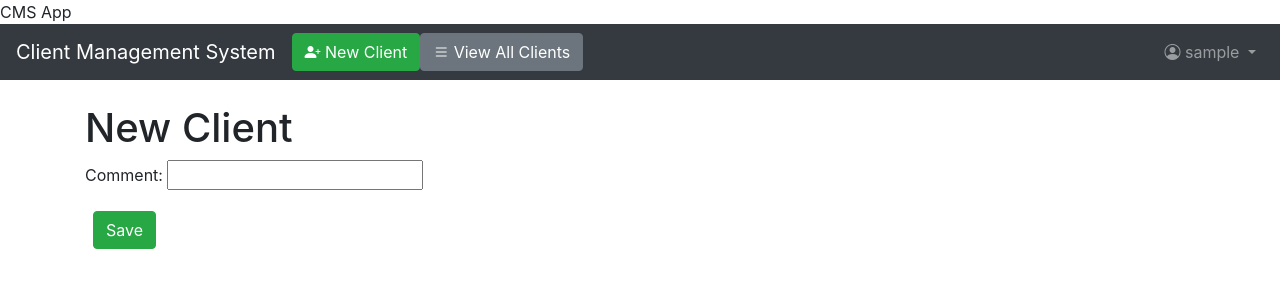
After one commit to trreher/AcmeAuto, a Django app: page /clients/1/comment/ in a window 1280 px wide. The commit adds this page. Shown: the top 300 px of the page. Run offline with Django 3.2, Linux system fonts and the light colour scheme; the visitor is signed in with stand-in values (Sample User, id 1); some libraries are stand-ins or nearby versions.

Commit message:
Adding some styling

```diff
--- a/clientms/settings.py
+++ b/clientms/settings.py
@@ -125,6 +125,10 @@ USE_TZ = True
 
 STATIC_URL = '/static/'
 
+STATICFILES_DIRS = [
+    os.path.join(BASE_DIR, "static"),
+    '/var/www/static/',
+]
 
 #Redirects
 LOGIN_REDIRECT_URL = 'home'
--- a/clients/urls.py
+++ b/clients/urls.py
@@ -5,7 +5,8 @@ from .views import (
     ClientUpdateView,
     ClientDetailView,
     ClientDeleteView,
-    ClientCreateView
+    ClientCreateView,
+    CommentCreateView,
 )
 
 urlpatterns = [
@@ -17,5 +18,7 @@ urlpatterns = [
          ClientDeleteView.as_view(), name='client_delete'),
     path('new/', ClientCreateView.as_view(), name='client_new'),
     path('', ClientListView.as_view(), name='client_list'),
+    path('<int:pk>/comment/',
+        CommentCreateView.as_view(), name='comment_new'),
 
     ]
--- a/clients/views.py
+++ b/clients/views.py
@@ -1,7 +1,7 @@
 from django.views.generic.edit import UpdateView, DeleteView, CreateView
 from django.views.generic import ListView, DetailView
 from .models import models
-from .models import Client
+from .models import Client, Comment
 from django.urls import reverse_lazy
 from django.contrib.auth.mixins import LoginRequiredMixin
 
@@ -33,3 +33,20 @@ class ClientCreateView(LoginRequiredMixin,CreateView):
     def form_valid(self, form):
         form.instance.author = self.request.user
         return super().form_valid(form)
+
+class CommentCreateView(LoginRequiredMixin,CreateView):
+    model = Comment
+    template_name = 'comment_new.html'
+    fields = ('comment',)
+    login_url = 'login'
+    success_url = reverse_lazy('client_list')
+
+    def form_valid(self, form):
+        #default author to currently signed in user
+        form.instance.author = self.request.user
+
+        #make sure we are adding the comment to the client provided by pk
+        foundClient = Client.objects.get(pk = self.kwargs['pk'])
+        form.instance.client = foundClient
+
+        return super().form_valid(form)
--- a/templates/base.html
+++ b/templates/base.html
@@ -1,3 +1,4 @@
+{% load static %}
 <!doctype html>
 <html lang="en">
   <head>
@@ -7,15 +8,18 @@
     initial-scale=1, shrink-to-fit=no">
 
     <!-- Bootstrap CSS -->
+    <link rel="stylesheet" href="https://cdn.jsdelivr.net/npm/bootstrap-icons@1.3.0/font/bootstrap-icons.css">
     <link rel="stylesheet" href="https://stackpath.bootstrapcdn.com/bootstrap/4.1.3/css/bootstrap.min.css" integrity="sha384-MCw98/SFnGE8fJT3GXwEOngsV7Zt27NXFoaoApmYm81iuXoPkFOJwJ8ERdknLPMO" crossorigin="anonymous">
     <name>{% block name %}CMS App{% endblock name %}</name>
+    <link rel="stylesheet" href="{% static 'css/base.css' %}">
   </head>
   <body>
     <nav class="navbar navbar-expand-md navbar-dark bg-dark mb-4">
       <a class="navbar-brand" href="{% url 'home' %}">Client Management System</a>
       {% if user.is_authenticated %}
         <ul class="navbar-nav mr-auto">
-          <li class="nav-item"><a href="{% url 'client_new' %}">+ New</a></li>
+          <li class="nav-item"><a class="btn btn-success" href="{% url 'client_new' %}"><i class="bi bi-person-plus-fill"></i> New Client</a></li>
+          <li class="nav-item"><a class="btn btn-secondary" href="{% url 'client_list' %}"><i class="bi bi-list"></i> View All Clients</a></li>
         </ul>
       {% endif %}
       <button class="navbar-toggler" type="button" data-toggle="collapse"
@@ -30,6 +34,7 @@
               <a class="nav-link dropdown-toggle" href="#" id="userMenu"\
               data-toggle="dropdown" aria-haspopup="true" aria-expanded\
               ="false">
+                <i class="bi bi-person-circle"></i>
                 {{ user.username }}
               </a>
               <div class="dropdown-menu dropdown-menu-right"
--- a/templates/client_list.html
+++ b/templates/client_list.html
@@ -3,6 +3,8 @@
 {% block title %}Clients{% endblock title %}
 
 {% block content %}
+  <h1>Acme Auto Client List</h1>
+  <br>
   {% for client in object_list %}
     <div class="card">
       <div class="card-header">
@@ -18,7 +20,7 @@
       </div>
       <div class="card-body">
         <p>{{client.notes}}</p>
-        <p><a href="{% url 'client_edit' client.pk %}">Edit</a> | <a href="{% url 'client_delete' client.pk %}">Delete</a></p>
+        <p><a href="{% url 'client_edit' client.pk %}">Edit</a> | <a href="{% url 'client_delete' client.pk %}">Delete</a> | <a href="{% url 'comment_new' client.pk %}">Add Comment</a></p>
       </div>
       <div class="card-footer">
       {% for comment in client.comments.all %}
--- /dev/null
+++ b/templates/comment_new.html
@@ -0,0 +1,9 @@
+{% extends 'base.html' %}
+
+{% block content %}
+    <h1>New Client</h1>
+    <form action="" method="post">{% csrf_token %}
+      {{ form.as_p }}
+      <button class="btn btn-success ml-2" type="submit">Save</button>
+    </form>
+{% endblock content %}
```
Lines whose indentation alone changed are shown as unchanged.
